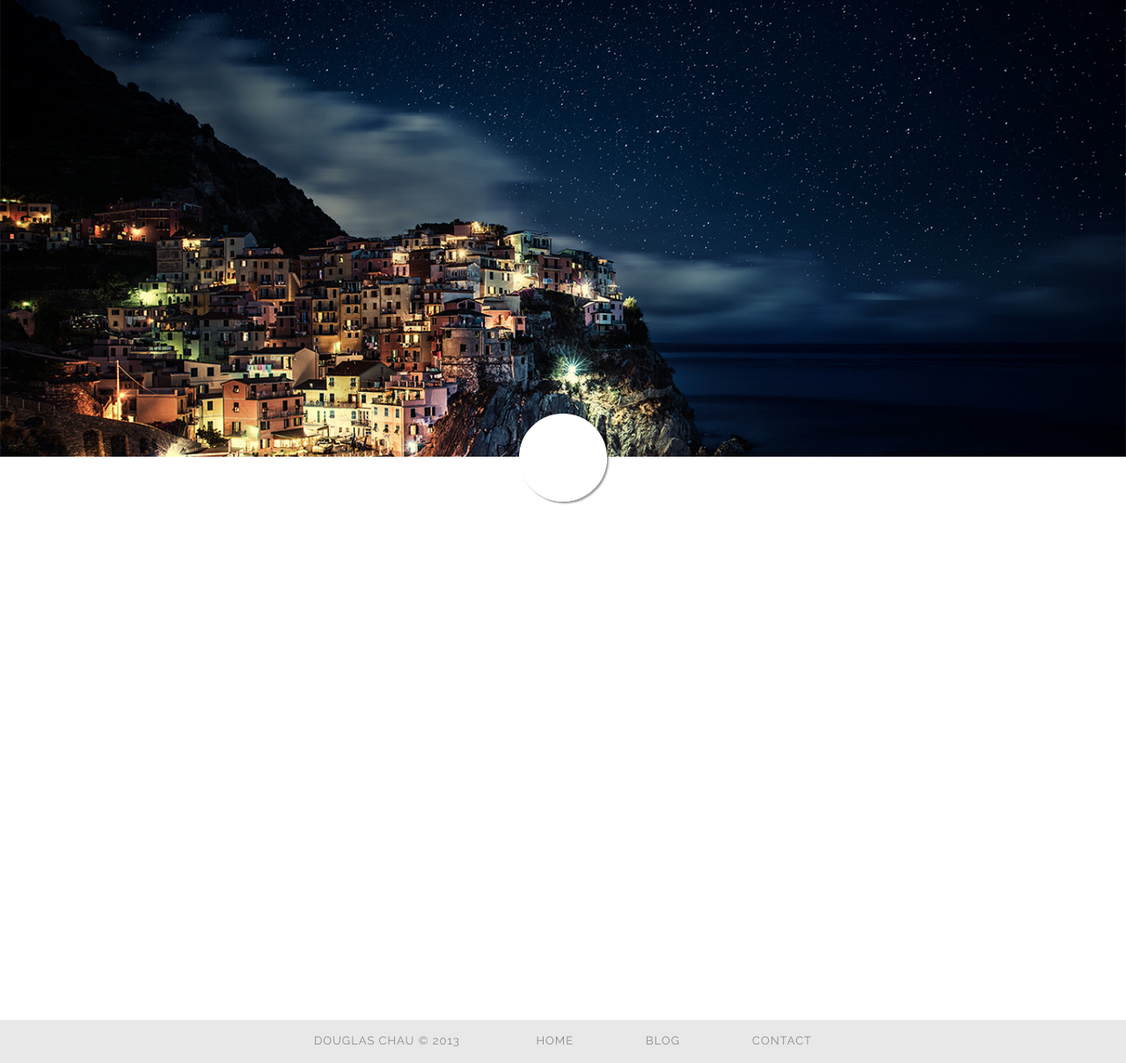
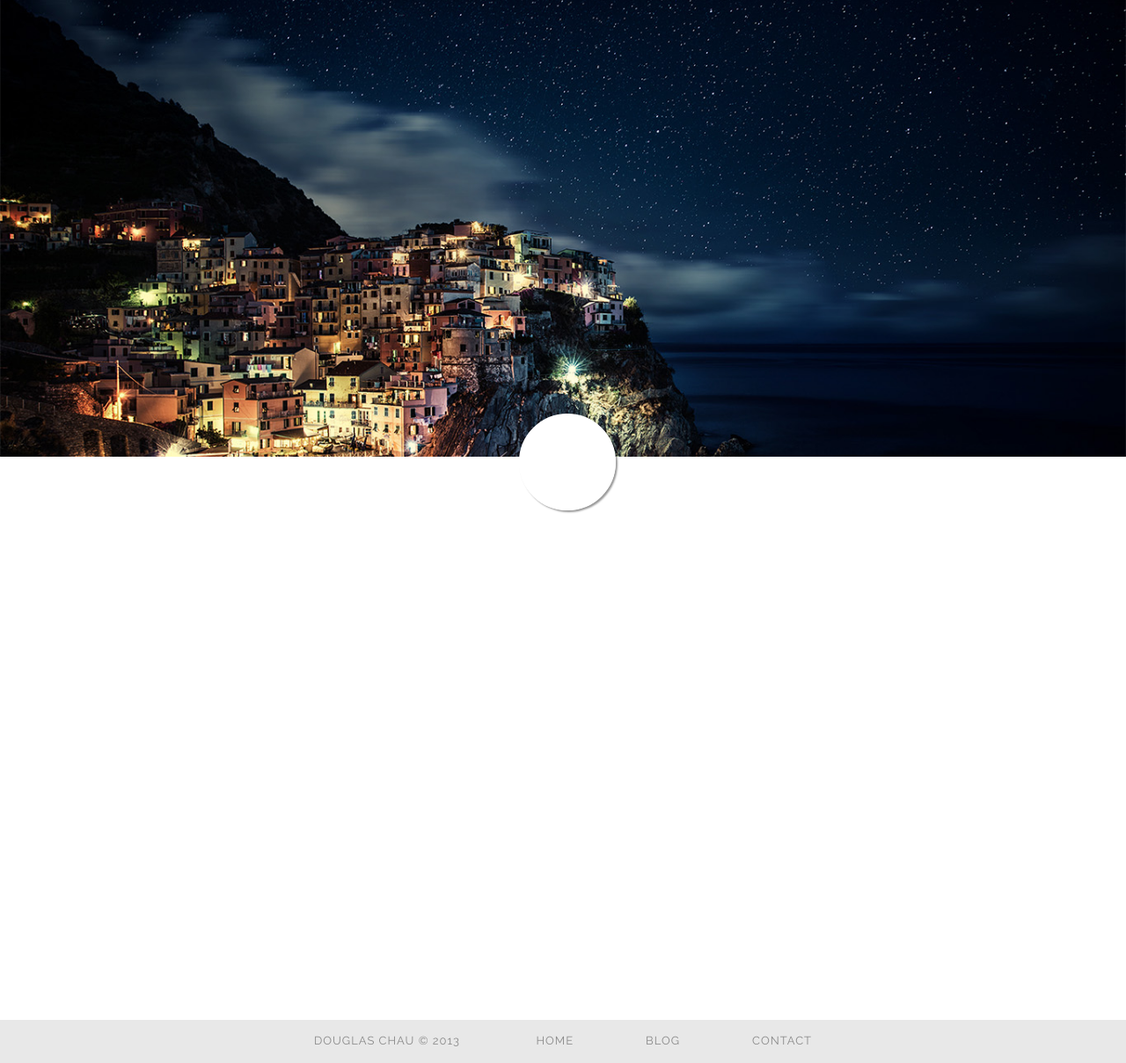
Before and after one commit to dogless/dougfolio, a Django app: page / in a window 1280 px wide. Shown: the part 53-1261 px from the top of the page at 88% size. Run offline with Django 3.2, Linux system fonts and the light colour scheme; some libraries are stand-ins or nearby versions.

Commit message:
fixes button again

```diff
--- a/dougfolio/static/custom/css/parallax.css
+++ b/dougfolio/static/custom/css/parallax.css
@@ -95,9 +95,9 @@ h3{
 	position: relative;
 	bottom: 75px;
 	z-index: 1;
-	text-align: center;
 	display: inline-block;
-	border: 50px solid white;
+	margin: 0 0 0 10px;
+	border: 55px solid white;
 	-webkit-box-shadow: 2px 2px 2px rgba(0,0,0,0.4);
 	-moz-box-shadow: 2px 2px 2px rgba(0,0,0,0.4);
 	box-shadow: 2px 2px 2px rgba(0,0,0,0.4);
```
